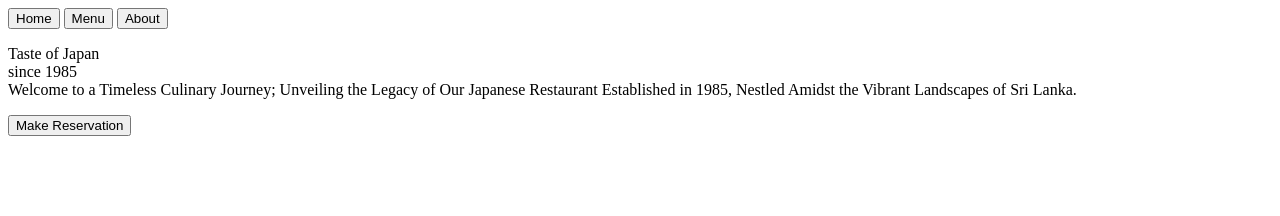
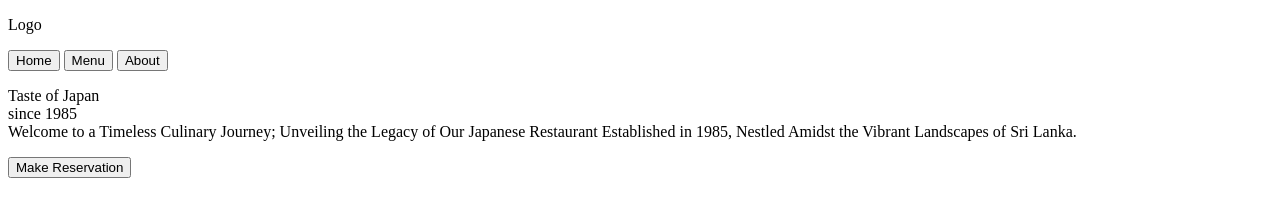
Before and after one commit to NoeRGuerra/Restaurant-Page, a website built with webpack: page src/index.html in a window 1280 px wide. Built offline with nearby package versions, Linux system fonts and the light colour scheme.

Commit message:
Add logo and group buttons in container

```diff
--- a/src/index.html
+++ b/src/index.html
@@ -3,14 +3,16 @@
 <head>
     <meta charset="UTF-8">
     <meta name="viewport" content="width=device-width, initial-scale=1.0">
-    <title>Document</title>
 </head>
 <body>
     <header>
         <nav>
-            <button>Home</button>
-            <button>Menu</button>
-            <button>About</button>
+            <p>Logo</p>
+            <div>
+                <button>Home</button>
+                <button>Menu</button>
+                <button>About</button>
+            </div>
         </nav>
     </header>
     <div id="content">
```
